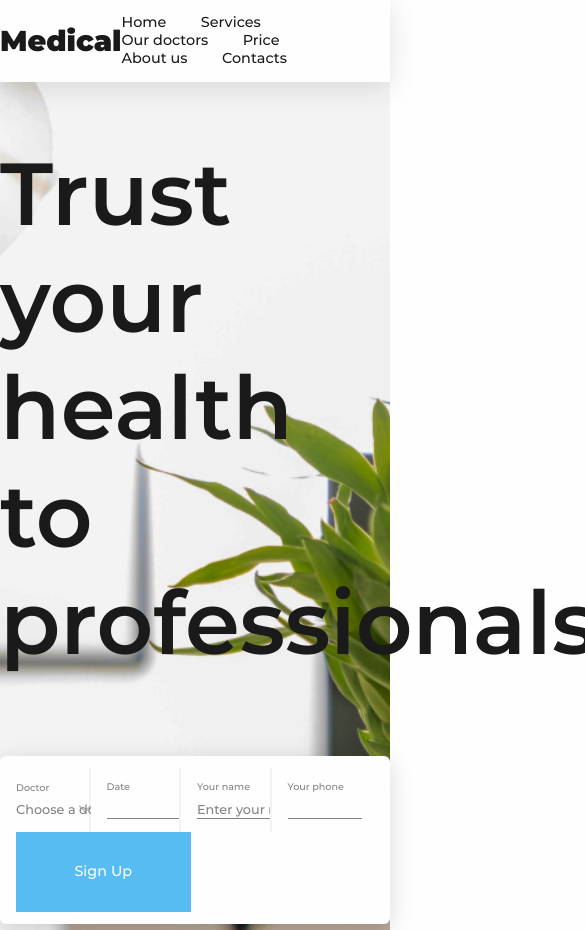
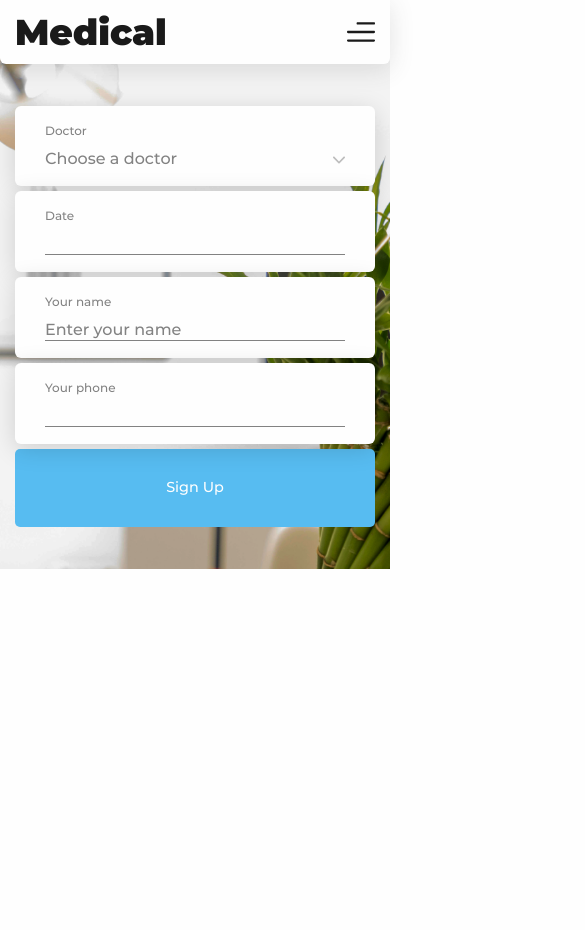
Before and after one commit to khomchenko/medical-landing, a website: page index.html in a window 390 px wide. Shown: the top 930 px of the page, 585 px wide, since content can reach past the window. After the commit the page ends 844 px from the top, so only its background shows below. Drawn offline with nearby package versions, Linux system fonts and the light colour scheme.

Commit message:
Added responsive to the header and hero

```diff
--- a/assets/sass/_buttons.scss
+++ b/assets/sass/_buttons.scss
@@ -37,4 +37,10 @@
             padding: 1.7rem 5rem;
         }
     }
+
+    &-hamburger {
+        display: flex;
+        background-color: transparent;
+        border-radius: unset;
+    }
 }
--- a/assets/sass/_header.scss
+++ b/assets/sass/_header.scss
@@ -8,6 +8,7 @@
     flex-direction: column;
     z-index: 100;
     box-shadow: 0px 5px 25px rgba(68, 68, 68, 0.15);
+    border-radius: 0px 0px 6px 6px;
 
     & + * {
         padding-top: 8rem;
@@ -54,5 +55,9 @@
                 text-decoration: none;
             }
         }
+
+        &__mobile {
+            display: none;
+        }
     }
 }
--- a/assets/sass/_hero.scss
+++ b/assets/sass/_hero.scss
@@ -231,6 +231,7 @@
             background-color: var(--color-secondary);
             padding: 3.9rem 7.3rem;
             border: none;
+            border-radius: 5px;
             cursor: pointer;
         }
     }
--- a/assets/sass/_media.scss
+++ b/assets/sass/_media.scss
@@ -0,0 +1,154 @@
+@include respond(phone) {
+
+    .container {
+        padding: 0 15px;
+    }
+
+    // HEADER
+    .header {
+
+        & + * {
+            padding-top: 64px;
+        }
+
+        &__inner {
+            padding: 10px 0;
+
+            &__logo {
+                font-size: 36px;
+                line-height: 44px;
+            }
+
+            &__nav {
+                display: none;
+            }
+
+            &__mobile {
+                display: block;
+            }
+        }
+    }
+
+    // HERO
+    .hero {
+
+        &__inner {
+            padding: 42px 0;
+        }
+
+        &__title {
+            display: none;
+        }
+
+        &__form {
+            flex-direction: column;
+            background-color: transparent;
+            box-shadow: unset;
+            padding: 0;
+
+            &__wrap {
+                flex-direction: column;
+                width: 100%;
+                margin-bottom: 5px;
+            }
+
+            &__block {
+                height: unset;
+                background: var(--color-white);
+                box-shadow: 0px 5px 25px rgba(0, 0, 0, 0.15);
+                border-radius: 6px;
+                padding: 17px 30px;
+                margin-right: 0;
+                margin-bottom: 5px;
+
+                &::after {
+                    content: unset;
+                }
+
+                &:last-child {
+                    margin-bottom: 0;
+                }
+
+                &.u-large {
+                    max-width: unset;
+                }
+
+                &.u-medium {
+                    max-width: unset;
+                }
+
+                &.u-small {
+                    max-width: unset;
+                }
+            }
+
+            .select {
+                max-width: unset;
+
+                &::after {
+                    top: 3px;
+                }
+            }
+
+            label {
+                font-size: 12px;
+                line-height: 15px;
+                margin-bottom: 11px;
+            }
+
+            input[type=text],
+            input[type=tel] {
+                font-size: 16px;
+                line-height: 20px;
+                max-width: unset;
+            }
+
+            input[type=submit] {
+                width: 100%;
+                padding: 30px 0;
+            }
+        }
+    }
+
+
+
+
+
+
+
+
+    // ///////////////////////////////
+
+
+    .about {
+        display: none;
+    }
+
+    .members {
+        display: none;
+    }
+
+    .services {
+        display: none;
+    }
+
+    .offers {
+        display: none;
+    }
+
+    .gallery {
+        display: none;
+    }
+
+    .blog {
+        display: none;
+    }
+
+    .contacts {
+        display: none;
+    }
+
+    .footer {
+        display: none;
+    }
+}
--- a/index.html
+++ b/index.html
@@ -24,6 +24,11 @@
                     <li><a href="#about">About us</a></li>
                     <li><a href="#contacts">Contacts</a></li>
                 </ul>
+                <div class="header__inner__mobile">
+                    <button class="btn btn-hamburger">
+                        <img src="./assets/images/hamburger.svg" alt="Hamburger">
+                    </button>
+                </div>
             </div>
         </div>
     </header>
```
Also changed, not shown: assets/css/style.css, assets/images/hamburger.svg (added).
